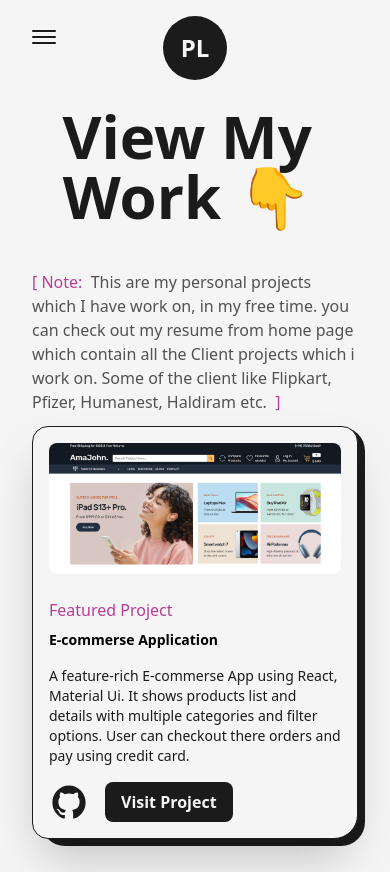
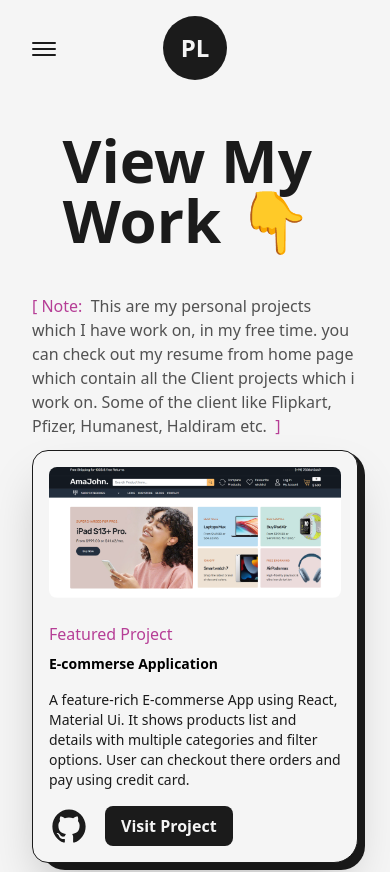
Before and after one commit to PrashilLonakar/portfolio, a Next.js app: page /projects in a window 390 px wide. Shown: the top 872 px of the page. Built offline with nearby package versions, Linux system fonts and the light colour scheme.

Commit message:
hamburger padidng updated for mobile screen

```diff
--- a/src/components/NavBar.js
+++ b/src/components/NavBar.js
@@ -54,7 +54,7 @@ const NavBar = () => {
         setIsOpen(!isOpen);
     };
     return (
-        <header className="w-full px-32 py-8 font-medium flex items-center justify-between dark:text-light relative z-10 lg:px-16 md:p-12 sm:p-8">
+        <header className="w-full px-32 py-8 font-medium flex items-center justify-between dark:text-light relative z-10 lg:px-16 md:p-12 sm:px-8 sm:py-[2.75rem]">
             <button
                 className="flex-col justify-center items-center hidden lg:flex"
                 onClick={handleClick}
```
